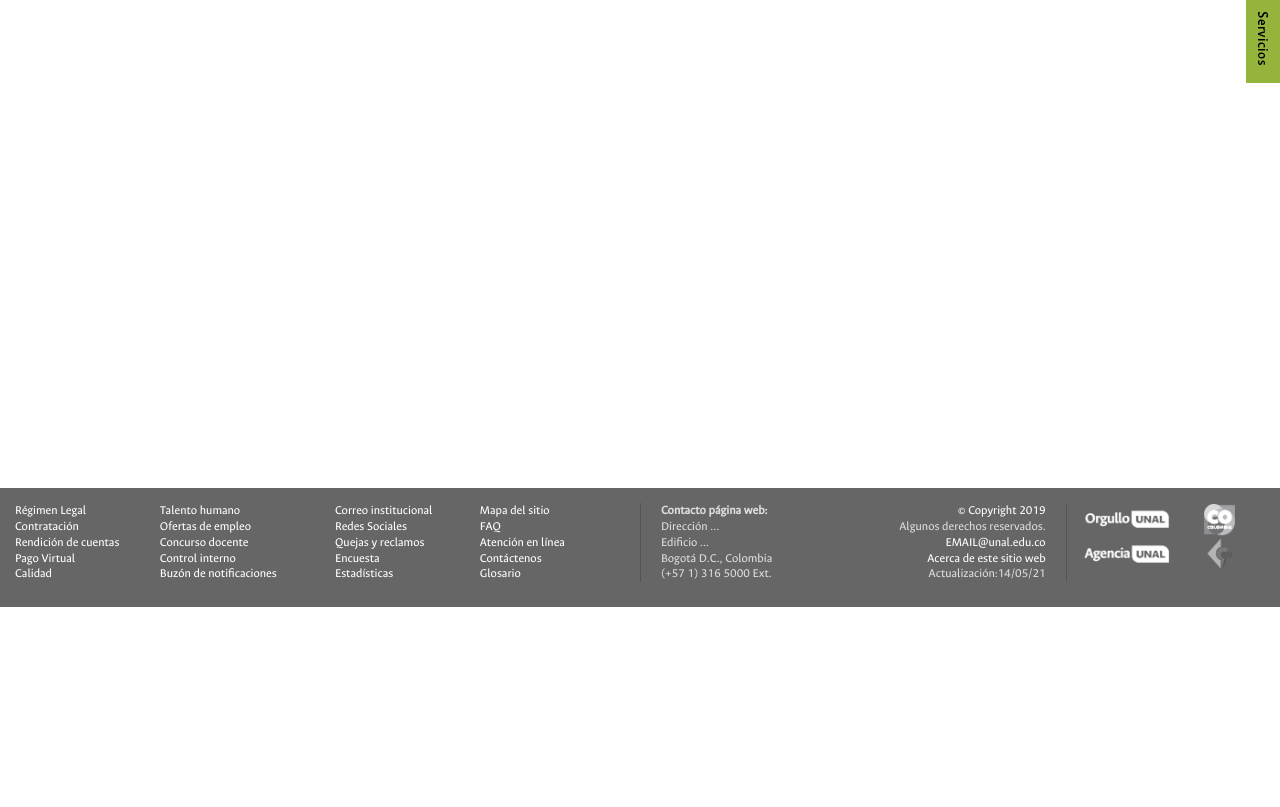
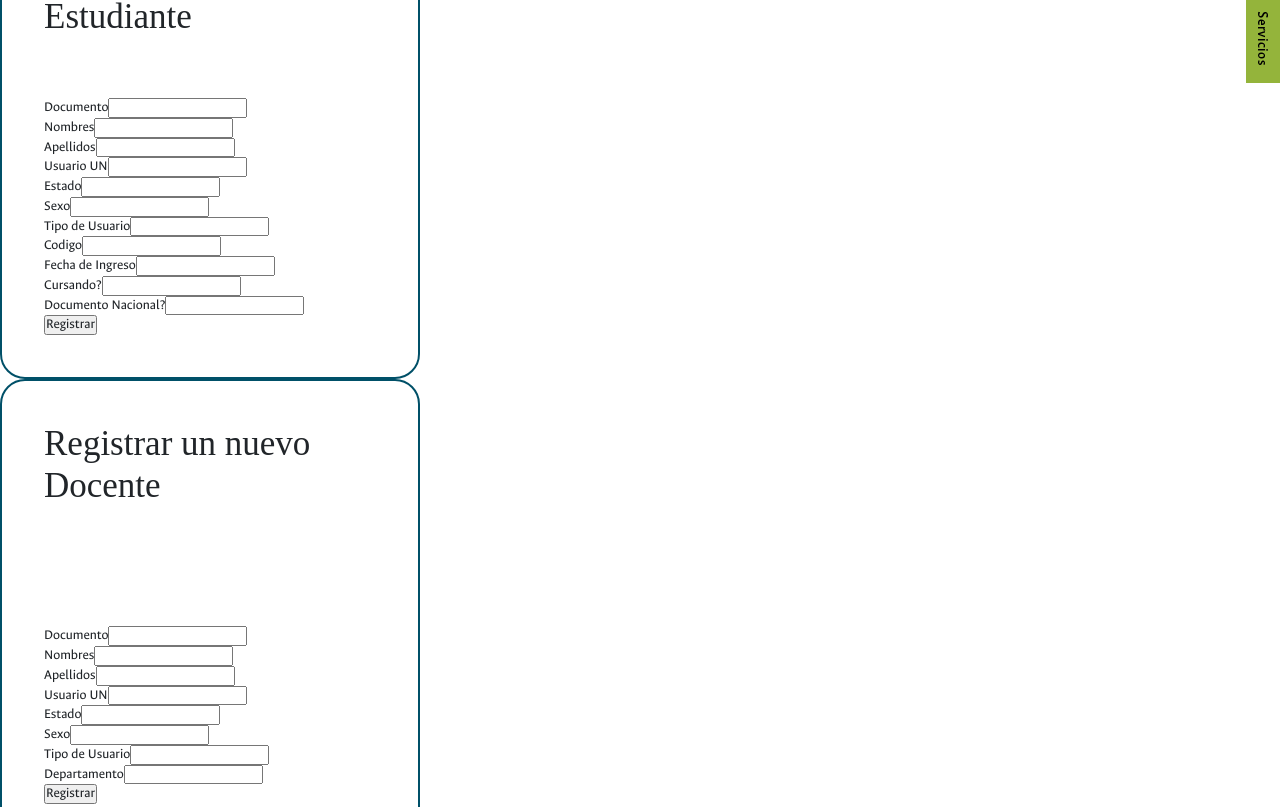
Before and after one commit to tquijano/unsae, a React (Create React App) app: page /Bienestar in a window 1280 px wide. Shown: the part 193-1000 px from the top of the page. Before the commit the page ends 800 px from the top, so only its background shows below. Built offline with nearby package versions, Linux system fonts and the light colour scheme.

Commit message:
organismo registro de docente

```diff
--- /dev/null
+++ b/src/organism/register/registerTeacher/RegisterTeacher.jsx
@@ -0,0 +1,143 @@
+import React from 'react'
+import './RegisterTeacher.scss'
+import { useForm } from '../../../hooks/useForm';
+
+const RegisterTeacher = () => {
+
+    const initialForm = {
+
+
+        // "documento": "ddd",
+        // "nombres": "test",
+        // "apellidos": "node",
+        // "usuario_un": "2561",
+        // "estado": "1",
+        // "sexo": "1",
+        // "id_tipo_usuario": "2",
+        // "id_departamento": "1"
+
+    }
+
+    const [formValues, handleInputChange] = useForm(initialForm);
+
+    const { documento, nombres, apellidos, usuario_un, estado, sexo, id_tipo_usuario, id_departamento } = formValues;
+
+    const handleRegister = (e) => {
+        e.preventDefault();
+        console.log(formValues)
+
+        // dispatch(startRegister(username, password))
+
+    }
+
+
+    return (
+        <div className='registerTeacher-container'>
+            <h1>Registrar un nuevo Docente</h1>
+            <form className="registerTeacher-container__form" onSubmit={handleRegister}>
+                <div className="form_group">
+                    <label htmlFor="documento" className="form_label">Documento</label>
+                    <input
+                        id='documento'
+                        type="text"
+                        className="form_input"
+                        placeholder=""
+                        name="documento"
+                        value={documento}
+                        onChange={handleInputChange}
+                        required
+                    />
+                </div>
+                <div className="form_group">
+                    <label htmlFor="nombres" className="form_label">Nombres</label>
+                    <input
+                        id='nombres'
+                        type="text"
+                        className="form_input"
+                        placeholder=""
+                        name="nombres"
+                        value={nombres}
+                        onChange={handleInputChange}
+                        required />
+                </div>
+                <div className="form_group">
+                    <label htmlFor="apellidos" className="form_label">Apellidos</label>
+                    <input
+                        id='apellidos'
+                        type="text"
+                        className="form_input"
+                        placeholder=""
+                        name="apellidos"
+                        value={apellidos}
+                        onChange={handleInputChange}
+                        required />
+                </div>
+                <div className="form_group">
+                    <label htmlFor="usuario_un" className="form_label">Usuario UN</label>
+                    <input
+                        id='usuario_un'
+                        type="text"
+                        className="form_input"
+                        placeholder=""
+                        name="usuario_un"
+                        value={usuario_un}
+                        onChange={handleInputChange}
+                        required />
+                </div>
+                <div className="form_group">
+                    <label htmlFor="estado" className="form_label">Estado</label>
+                    <input
+                        id='estado'
+                        type="text"
+                        className="form_input"
+                        placeholder=""
+                        name="estado"
+                        value={estado}
+                        onChange={handleInputChange}
+                        required />
+                </div>
+                <div className="form_group">
+                    <label htmlFor="sexo" className="form_label">Sexo</label>
+                    <input
+                        id='sexo'
+                        type="text"
+                        className="form_input"
+                        placeholder=""
+                        name="sexo"
+                        value={sexo}
+                        onChange={handleInputChange}
+                        required />
+                </div>
+                <div className="form_group">
+                    <label htmlFor="id_tipo_usuario" className="form_label">Tipo de Usuario</label>
+                    <input
+                        id='id_tipo_usuario'
+                        type="text"
+                        className="form_input"
+                        placeholder=""
+                        name="id_tipo_usuario"
+                        value={id_tipo_usuario}
+                        onChange={handleInputChange}
+                        required />
+                </div>
+                <div className="form_group">
+                    <label htmlFor="id_departamento" className="form_label">Departamento</label>
+                    <input
+                        id='id_departamento'
+                        type="text"
+                        className="form_input"
+                        placeholder=""
+                        name="id_departamento"
+                        value={id_departamento}
+                        onChange={handleInputChange}
+                        required />
+                </div>
+                <div className="form_group">
+                    <input type="submit" className="form_button" value="Registrar" />
+                </div>
+            </form>
+        </div>
+    )
+}
+
+export default RegisterTeacher
--- /dev/null
+++ b/src/organism/register/registerTeacher/RegisterTeacher.scss
@@ -0,0 +1,55 @@
+@import '../../../assets/sass/custom';
+.registerTeacher-container {
+    background: white;
+    border: 2px solid $primary-color;
+    height: 33.5rem;
+    width: 30rem;
+    border-radius: 25px;
+    padding: 3rem;
+    display: flex;
+    flex-direction: column;
+    justify-content: space-between;
+    .login_title {
+        font-size: 2rem;
+        line-height: 2rem;
+        font-family: Ancizar Bold;
+        text-align: start;
+        color: black;
+    }
+    .login_text {
+        font-size: 1.2rem;
+        line-height: 1.5rem;
+        font-family: Ancizar Sans;
+        text-align: start;
+        color: black;
+    }
+    .register-container__form {
+        // background: $secondary-color;
+        &_group {
+            height: 6rem;
+            display: flex;
+            flex-direction: column;
+            justify-content: center;
+        }
+        &_input {
+            height: 4.5rem;
+            width: 100%;
+            border-radius: 10px;
+            padding: 1rem;
+        }
+        &_label {
+            font-size: 1.2rem;
+            line-height: 1.5rem;
+            font-family: Ancizar Sans;
+            text-align: start;
+            color: black;
+        }
+        &_button {
+            width: 10rem;
+            height: 3.5rem;
+            border-radius: 10px;
+            color: white;
+            background-color: $primary-color;
+        }
+    }
+}
--- a/src/routes/Routes.js
+++ b/src/routes/Routes.js
@@ -10,7 +10,7 @@ import CoordinatorRoutes from './CoordinatorRoutes';
 import LoginRoutes from './LoginRoutes';
 import PrivateRoute from './PrivateRoute';
 import PublicRoute from './PublicRoute';
-import StudentRoutes from './StudenRoutes';
+import StudentRoutes from './StudentRoutes';
 import TeacherRoutes from './TeacherRoutes';
 
 const AppRoutes = () => {
@@ -33,13 +33,13 @@ const AppRoutes = () => {
         <Route path="/Informacion-General" element={<GeneralInfo/>}/>
         <Route path="/Informacion-Legal" element={<Legal/>}/>
         <Route path="/Bienestar" element={<Bienestar/>}/>
-        <Route path="/"
+        {/* <Route path="/"
           element={
             <PublicRoute>
               <Home/>
             </PublicRoute>
           }
-        />
+        /> */}
 
         {/* <Route path="/Estudiante/*"
           element={
--- a/src/templates/bienestar/Bienestar.jsx
+++ b/src/templates/bienestar/Bienestar.jsx
@@ -1,10 +1,12 @@
 import React from 'react'
-import Register from '../../organism/register/Register'
+import RegisterStudent from '../../organism/register/registerStudent/RegisterStudent'
+import RegisterTeacher from '../../organism/register/registerTeacher/RegisterTeacher'
 
 const Bienestar = () => {
   return (
     <div>
-        <Register/>
+        <RegisterStudent/>
+        <RegisterTeacher/>
     </div>
   )
 }
```
